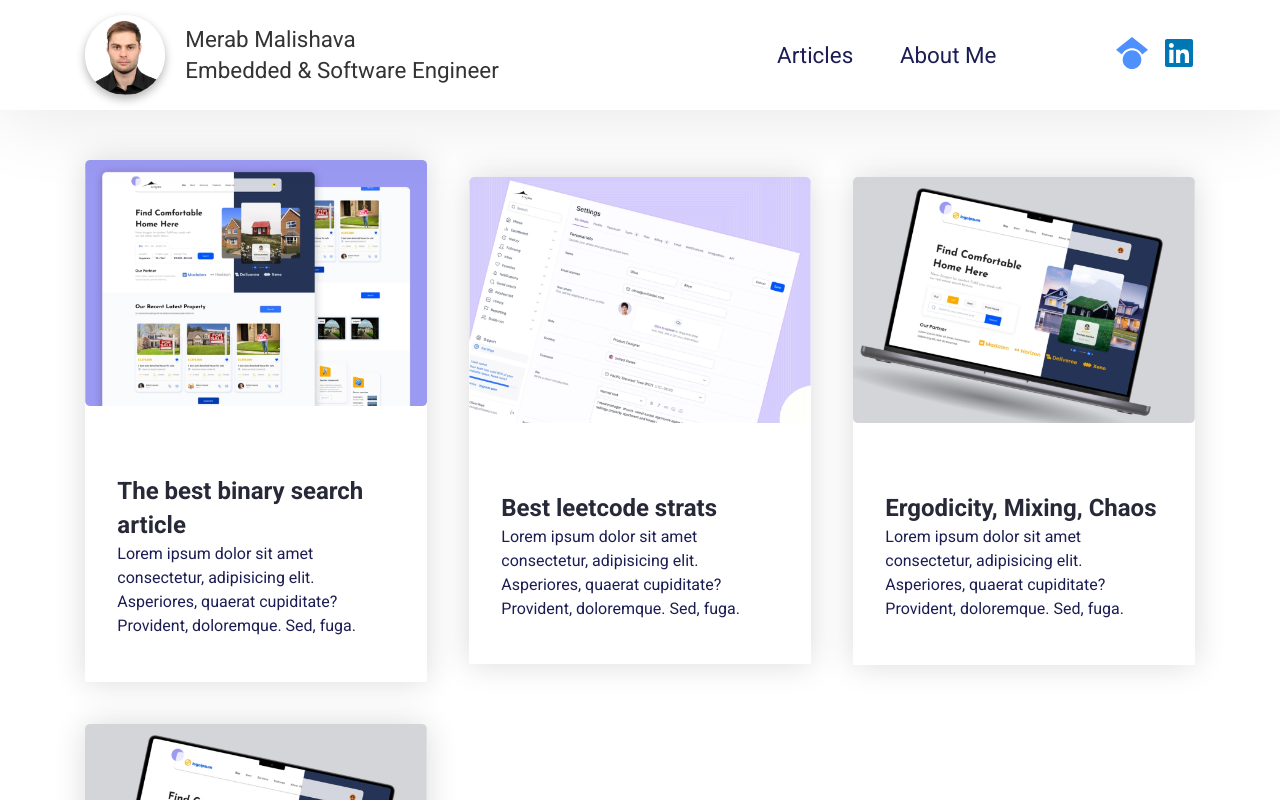
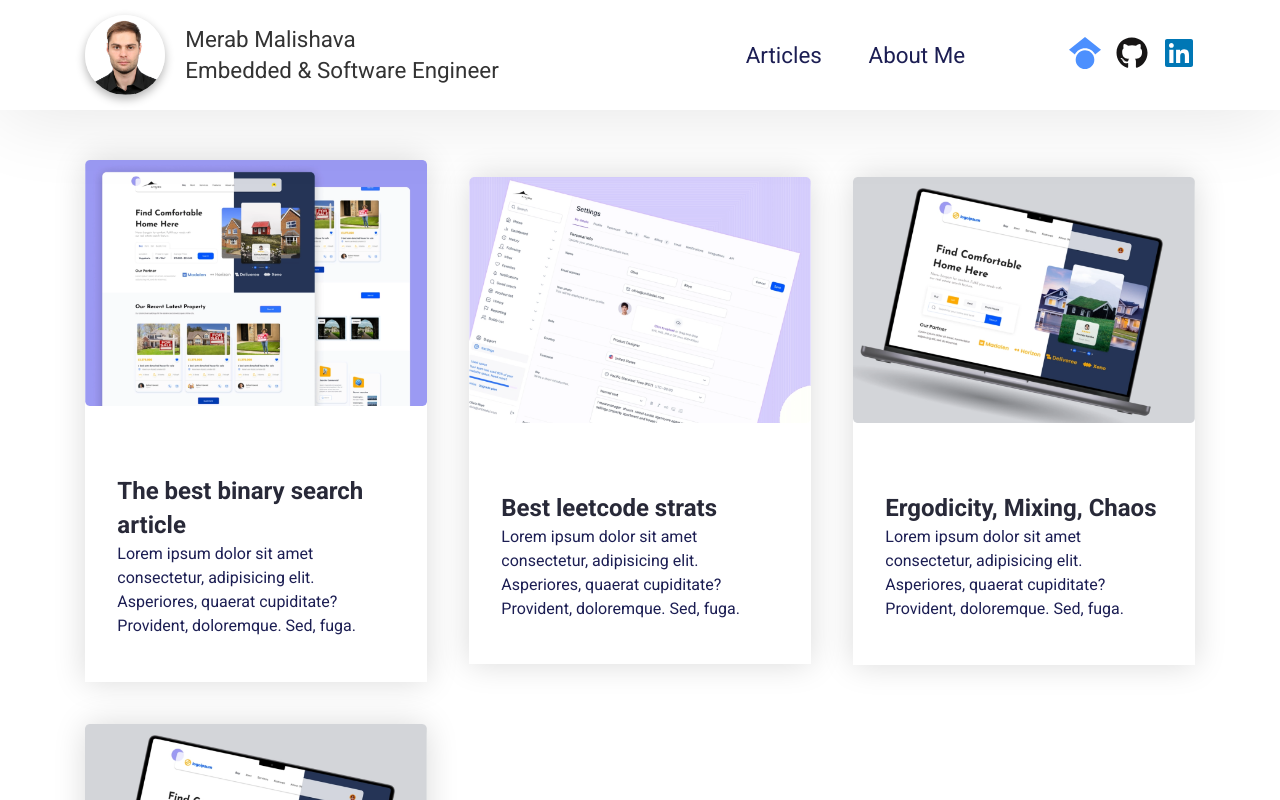
Before and after one commit to mndem792/personal-website, a React (Create React App) app: page / in a window 1280 px wide. Shown: the top 800 px of the page. Built offline with nearby package versions, Linux system fonts and the light colour scheme.

Commit message:
Add github icon and link to navbar

```diff
--- a/src/Pages/Home/Navbar.jsx
+++ b/src/Pages/Home/Navbar.jsx
@@ -1,6 +1,6 @@
 import { useState, useEffect } from "react";
 import { Link, useLocation } from "react-router-dom";
-import { FaLinkedin } from "react-icons/fa";
+import { FaGithub, FaLinkedin } from "react-icons/fa";
 import { FaGoogleScholar } from "react-icons/fa6";
 
 function Navbar() {
@@ -98,6 +98,10 @@ function Navbar() {
                 <a href="https://scholar.google.com/citations?user=LOKsg1gAAAAJ&hl=en&oi=ao" target="_blank" rel="noopener noreferrer">
                 <FaGoogleScholar className="nav-icon" color="4d90fe" />
                 </a>
+                {/*Github*/}
+                <a href="https://github.com/mndem792/" target="_blank" rel="noopener noreferrer">
+                <FaGithub className="nav-icon" color="171515" />
+                </a>
                 {/* LinkedIn */}
                 <a href="https://www.linkedin.com/in/merab-malishava-aa1aa0140/" target="_blank" rel="noopener noreferrer">
                 <FaLinkedin className="nav-icon" color="0077b5" />
```
